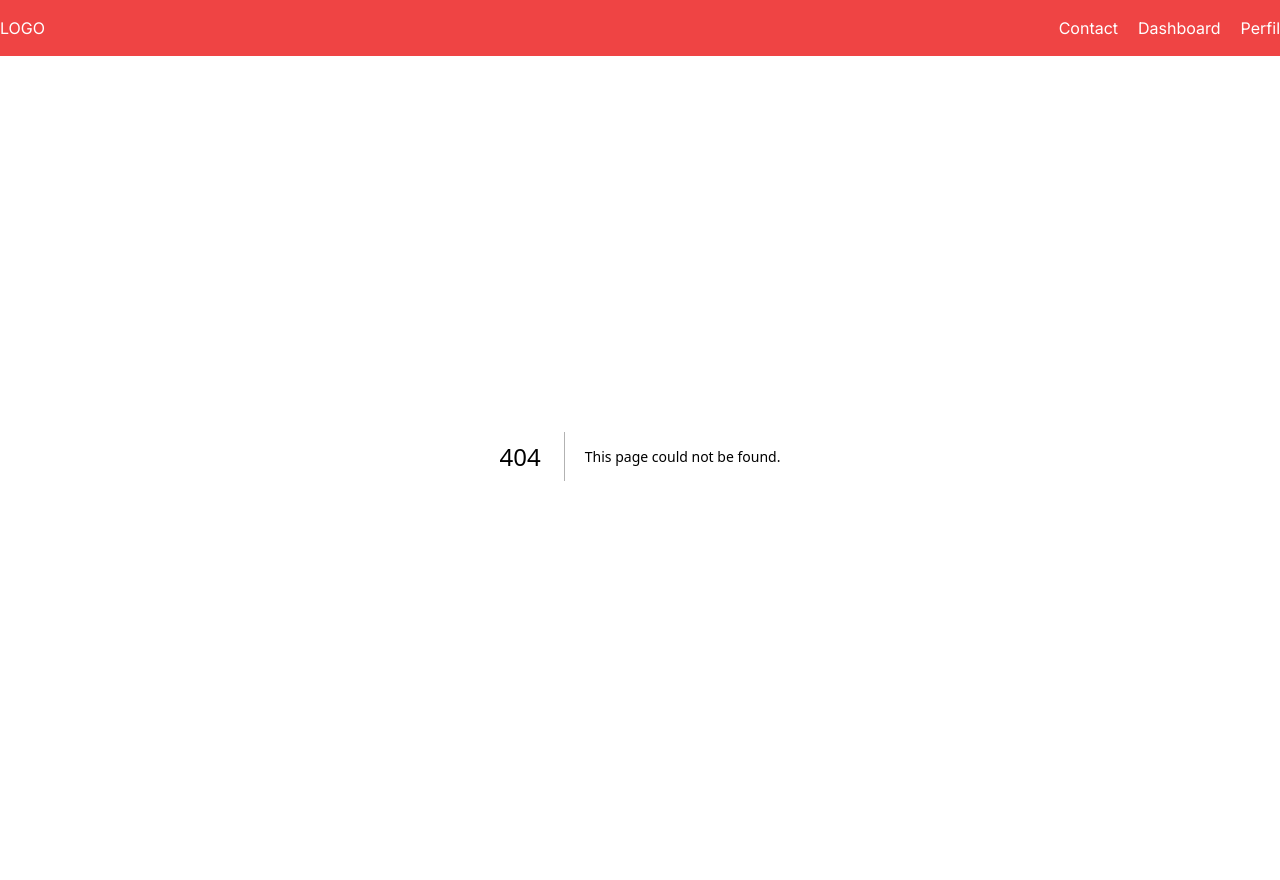
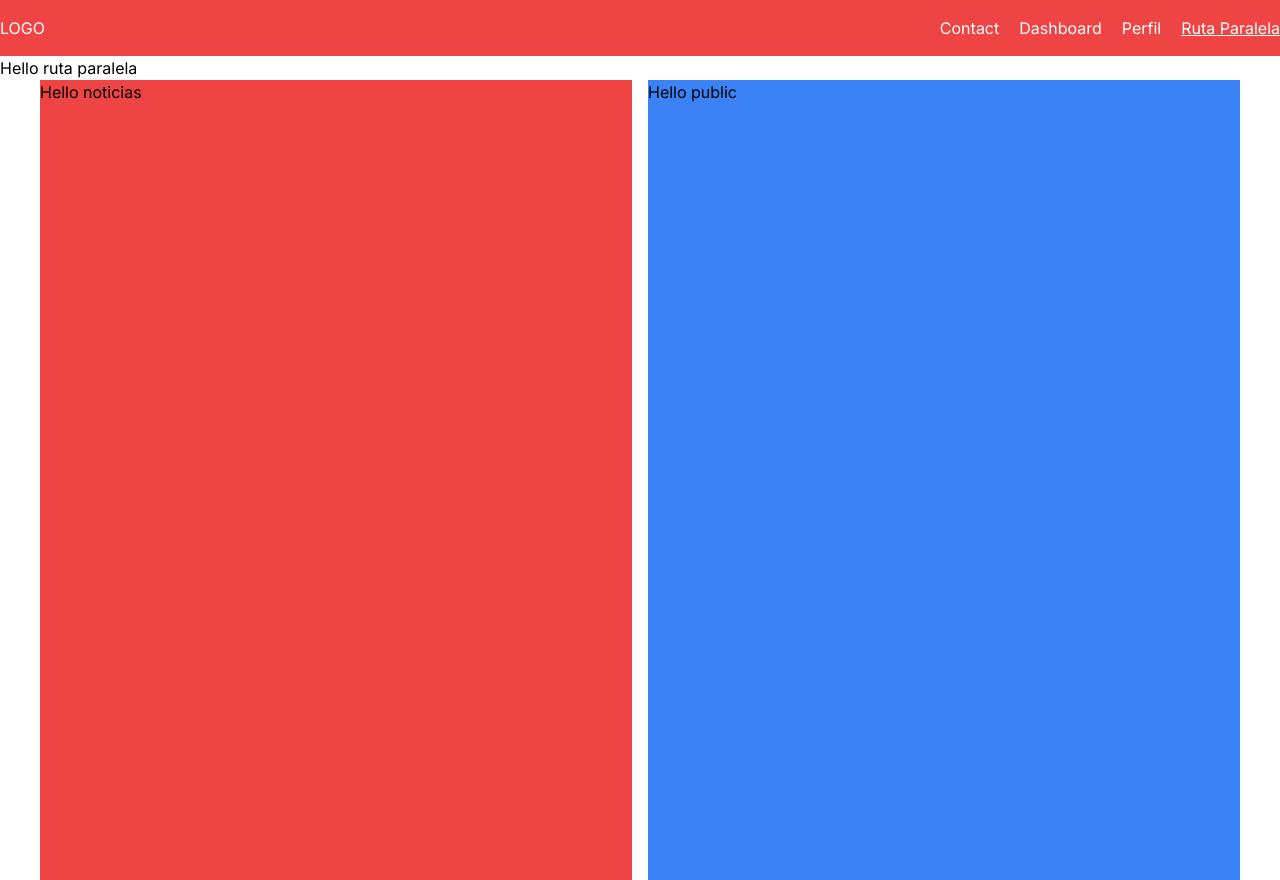
Before and after one commit to jwilliam96/practica-netxtjs, a Next.js app: page /parallelRoutes in a window 1280 px wide. Before the commit this address had no page. Before the commit the page ends 856 px from the top, so only its background shows below. Built offline with nearby package versions, Linux system fonts and the light colour scheme.

Commit message:
rutas paralelas

```diff
--- /dev/null
+++ b/src/app/parallelRoutes/@noticias/page.tsx
@@ -0,0 +1,8 @@
+
+export default function NoticiasPage() {
+    return (
+        <div className="bg-red-500 h-screen">
+            <h1>Hello noticias</h1>
+        </div>
+    );
+}
--- /dev/null
+++ b/src/app/parallelRoutes/@publict/page.tsx
@@ -0,0 +1,8 @@
+
+export default function PublicPage() {
+    return (
+        <div className="bg-blue-500 h-screen">
+            <h1>Hello public</h1>
+        </div>
+    );
+}
--- /dev/null
+++ b/src/app/parallelRoutes/layout.tsx
@@ -0,0 +1,20 @@
+
+export default function Layout({
+    children,
+    noticias,
+    publict
+}: {
+    children: React.ReactNode
+    noticias: React.ReactNode
+    publict: React.ReactNode
+}) {
+    return (
+        <div>
+            {children}
+            <div className="grid grid-cols-2 gap-4 px-10">
+                {noticias}
+                {publict}
+            </div>
+        </div>
+    );
+}
--- /dev/null
+++ b/src/app/parallelRoutes/page.tsx
@@ -0,0 +1,8 @@
+
+export default function ParallelPage() {
+    return (
+        <div>
+            <h1>Hello ruta paralela</h1>
+        </div>
+    );
+}
--- a/src/components/TopMenu.tsx
+++ b/src/components/TopMenu.tsx
@@ -7,7 +7,7 @@ export default function TopMenu() {
 
     const pathname = usePathname()
 
-    const urls = [{ name: "Contact", url: "/contact" }, { name: "Dashboard", url: "/dashboard" }, { name: "Perfil", url: "/dashboard/perfil" }]
+    const urls = [{ name: "Contact", url: "/contact" }, { name: "Dashboard", url: "/dashboard" }, { name: "Perfil", url: "/dashboard/perfil" }, { name: "Ruta Paralela", url: "/parallelRoutes" }]
 
     return (
         <div className="bg-red-500 text-white py-4">
```
